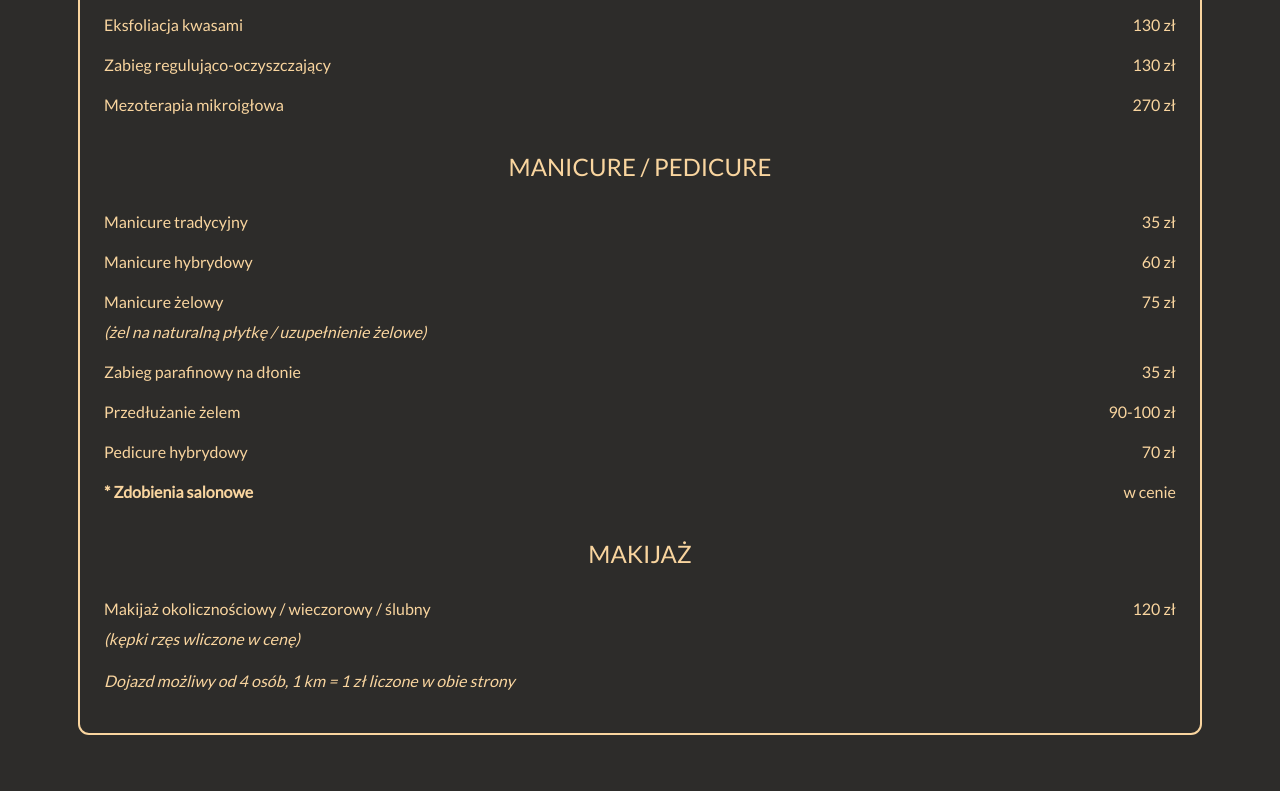
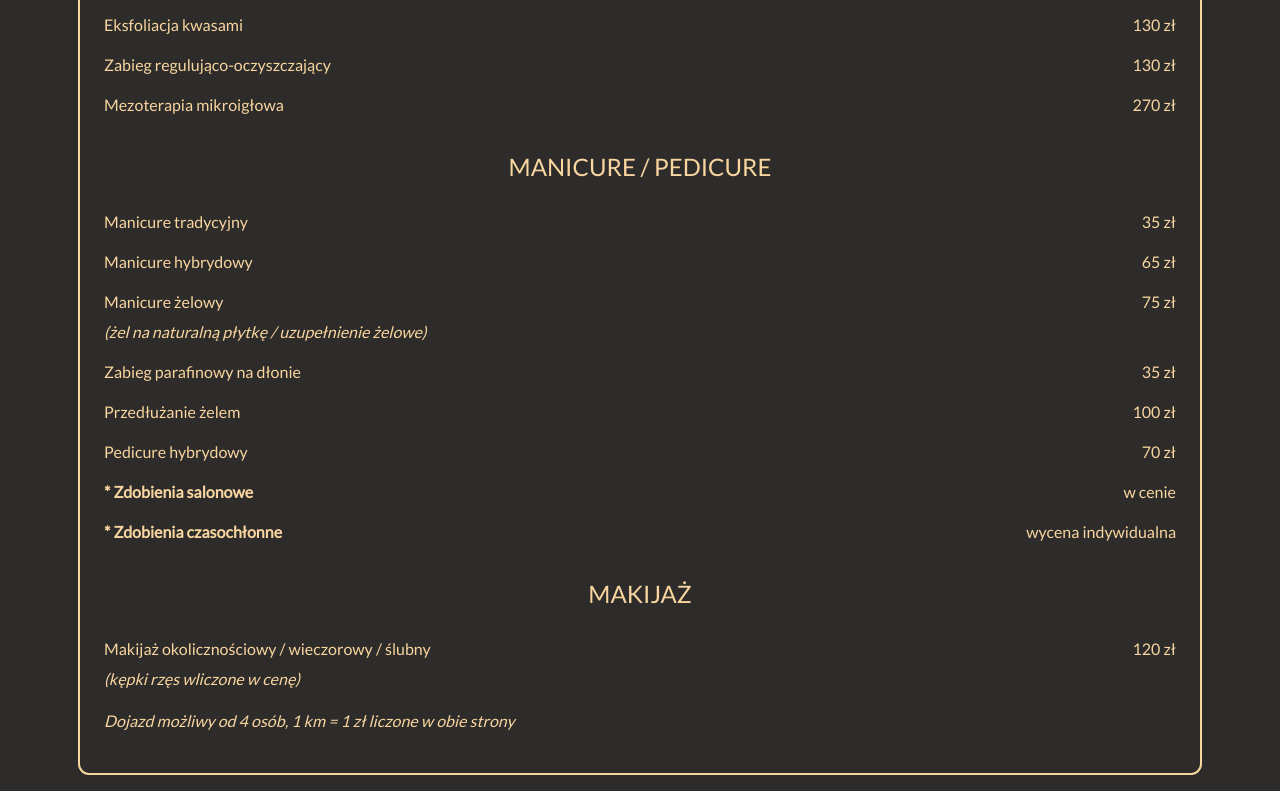
Before and after one commit to Kosmetologia-Estetyczna-DS/cennik, a website: page index.html in a window 1280 px wide. Shown: the part 1348-2139 px from the top of the page. Before the commit the page ends 2099 px from the top, so only its background shows below. Drawn offline with nearby package versions, Linux system fonts and the light colour scheme; a web font is replaced by a local one.

Commit message:
Add files via upload

```diff
--- a/index.html
+++ b/index.html
@@ -131,7 +131,7 @@
           </div>
           <div class="row">
             <p class="col">Manicure hybrydowy</p>
-            <p class="col-3 col-md-2  noWrap">60 zł</p>
+            <p class="col-3 col-md-2  noWrap">65 zł</p>
           </div>
           <div class="row">
             <div class="row col">
@@ -146,7 +146,7 @@
           </div>
           <div class="row">
             <p class="col">Przedłużanie żelem</p>
-            <p class="col-3 col-md-2 noWrap ">90-100 zł</p>
+            <p class="col-3 col-md-2 noWrap ">100 zł</p>
           </div>
           <div class="row">
             <p class="col">Pedicure hybrydowy</p>
@@ -156,7 +156,10 @@
             <p class="col"> <b>* Zdobienia salonowe </b></p>
             <p class="col-3 col-md-2 noWrap ">w cenie</p>
           </div>
-
+          <div class="row">
+            <p class="col"> <b>* Zdobienia czasochłonne </b></p>
+            <p class="col-3 col-md-3 noWrap ">wycena indywidualna</p>
+          </div>
           <h2 class="text-center category">MAKIJAŻ</h2>
           <div class="row">
             <div class="row col">
```
